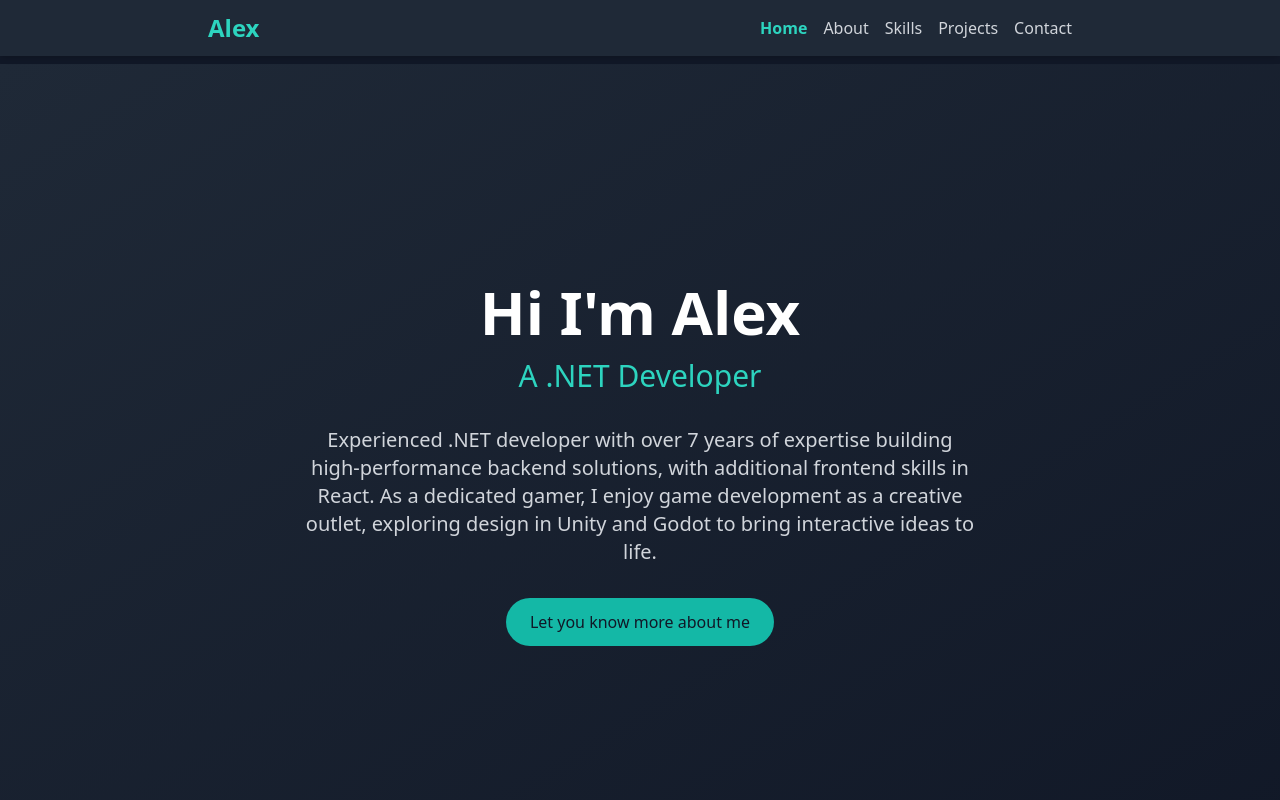
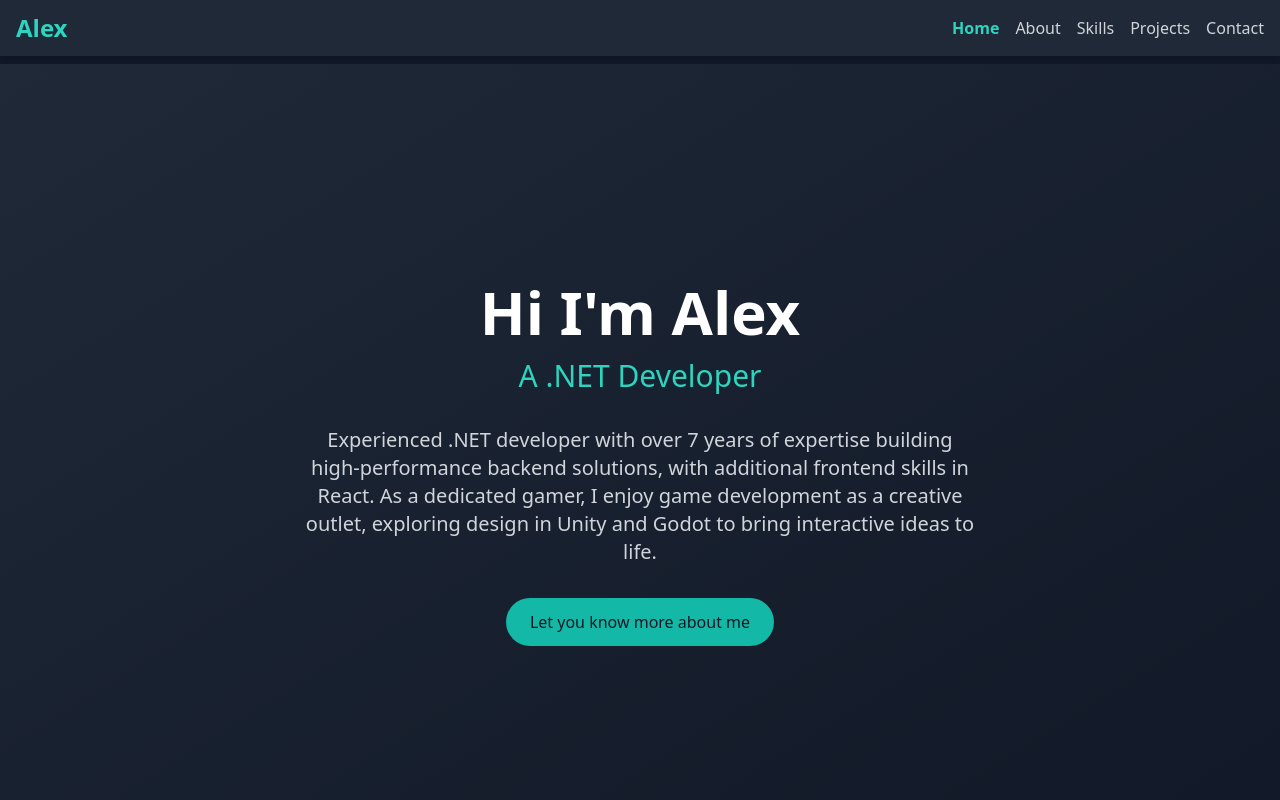
Before and after one commit to pap110293/my-profile, a React (Create React App) app: page / in a window 1280 px wide. Shown: the top 800 px of the page. Built offline with nearby package versions, Linux system fonts and the light colour scheme.

Commit message:
remove the max width for navbar

```diff
--- a/src/components/Layout/Navigation.tsx
+++ b/src/components/Layout/Navigation.tsx
@@ -14,7 +14,7 @@ const Navigation: React.FC<NavigationProps> = ({
 
   return (
     <nav className="fixed top-0 left-0 right-0 bg-gray-800 shadow-md z-10">
-      <div className="container max-w-4xl mx-auto px-4 py-3 flex justify-between items-center">
+      <div className="container mx-auto px-4 py-3 flex justify-between items-center">
         <h1 className="text-2xl font-bold text-teal-400">{FULL_NAME}</h1>
         <ul className="hidden md:flex space-x-4">
           {sections.map((section) => (
```
